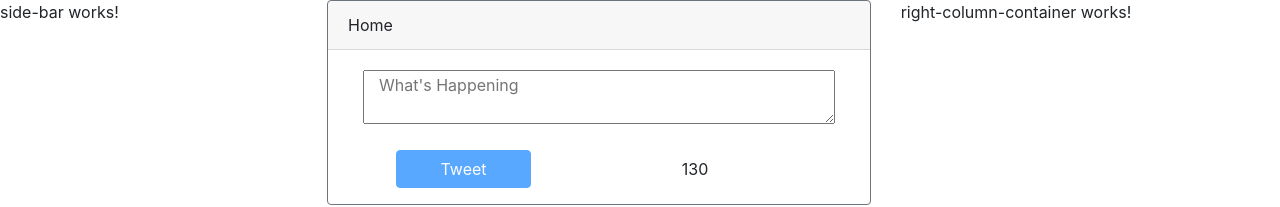
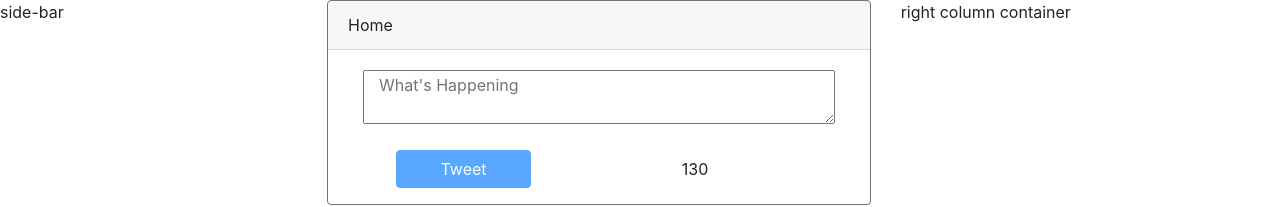
Before and after one commit to xirma/ng-twitter-clone, an Angular app: page / in a window 1280 px wide. Shown: the top 207 px of the page. Built offline with nearby package versions, Linux system fonts and the light colour scheme.

Commit message:
home/feature done

```diff
--- a/src/app/components/side-bar/side-bar.component.html
+++ b/src/app/components/side-bar/side-bar.component.html
@@ -1 +1 @@
-<p>side-bar works!</p>
+<p>side-bar</p>
--- a/src/app/components/text-box/text-box.component.ts
+++ b/src/app/components/text-box/text-box.component.ts
@@ -48,7 +48,7 @@ export class TextBoxComponent implements OnInit {
     this.setChars(this.tweetMaxLength);
   }
 
-  setChars(value): void {
+  setChars(value: number): void {
     this.observableChars.next(value.toString());
   }
 }
--- a/src/app/components/tweets-list/tweets-list.component.ts
+++ b/src/app/components/tweets-list/tweets-list.component.ts
@@ -12,8 +12,8 @@ export class TweetsListComponent implements OnInit {
 
   tweets: Tweet[];
   tweetDate = timer(1000, 1000);
-  dateObservable = this.tweetDate.subscribe((val) => {
-    this.tweets.forEach((item, index) => {
+  dateObservable = this.tweetDate.subscribe(() => {
+    this.tweets.forEach((item: Tweet) => {
       const dateNow = new Date();
       const timeNow = dateNow.getTime();
       const tweetDate = new Date(item.date);
--- a/src/app/containers/right-column-container/right-column-container.component.html
+++ b/src/app/containers/right-column-container/right-column-container.component.html
@@ -1 +1 @@
-<p>right-column-container works!</p>
+<p>right column container</p>
--- a/src/app/main.service.ts
+++ b/src/app/main.service.ts
@@ -17,7 +17,7 @@ export class MainService {
     data.forEach(tweet => this.setTweets(tweet));
   }
 
-  setTweets(tweet): void {
+  setTweets(tweet: Tweet): void {
     this.tweets.push(tweet);
     this.observableTweets.next(this.tweets);
     this.storeTweets();
```
